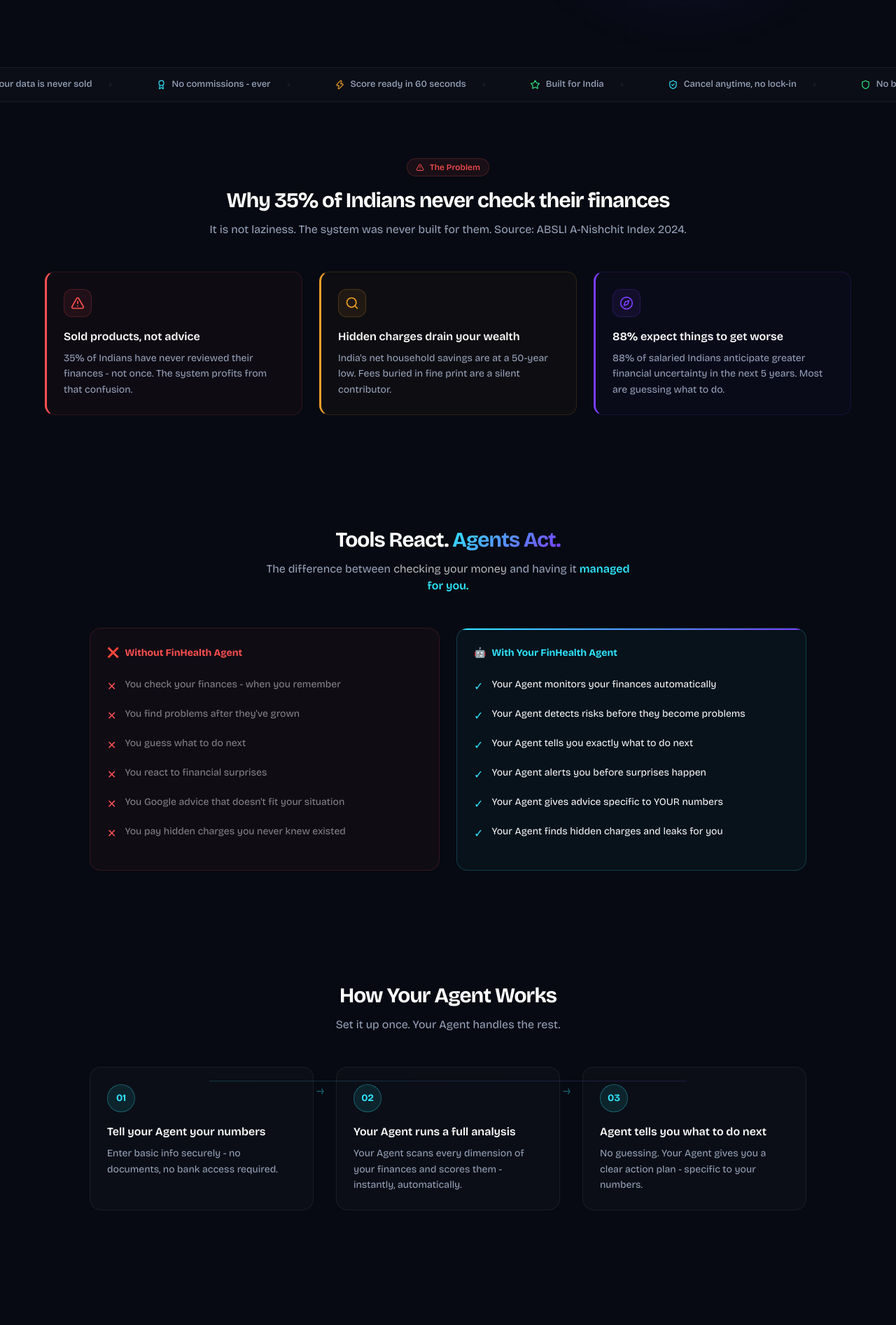
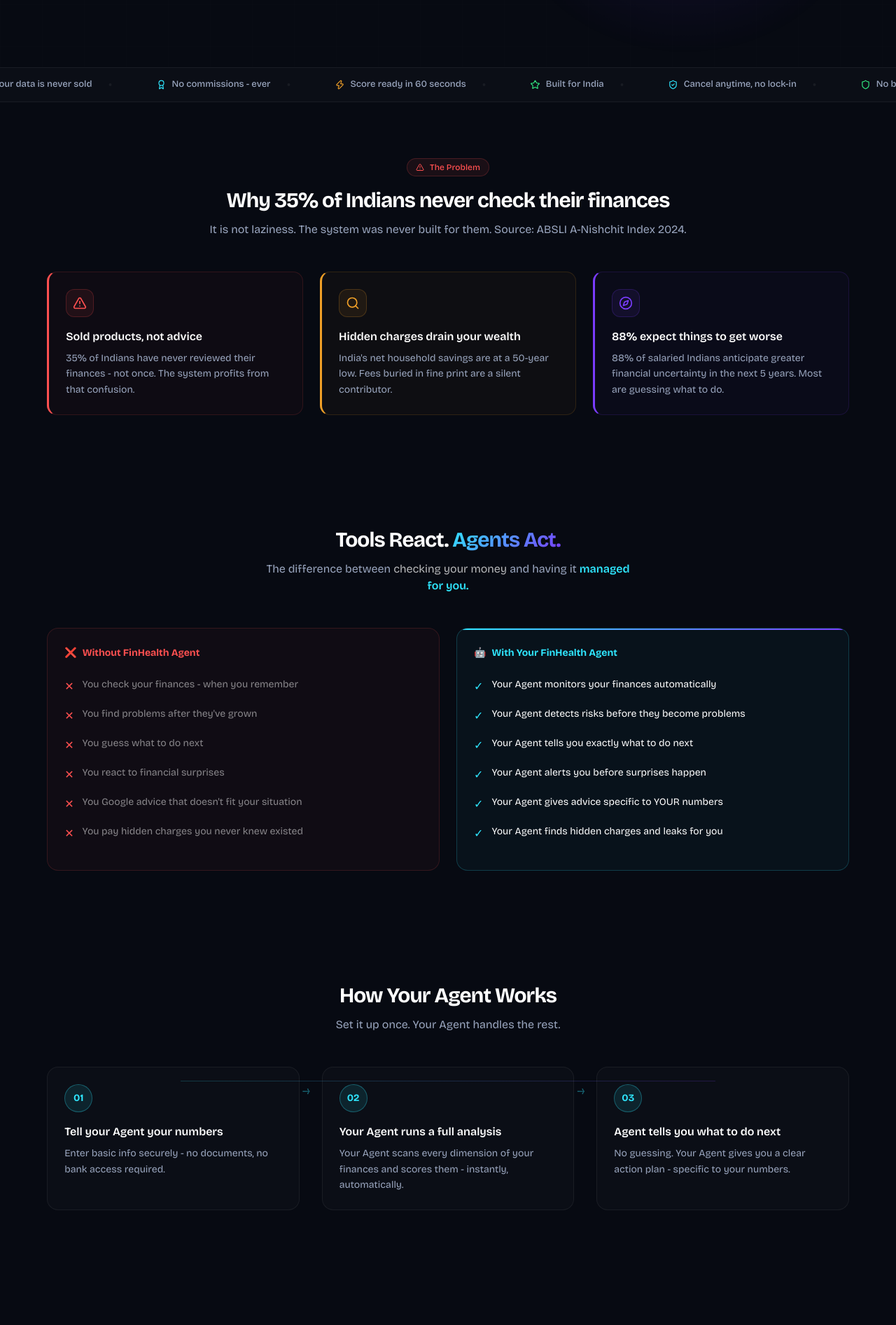
Before and after one commit to Jerry19967/finhealth-landing, a Next.js app: page / in a window 1280 px wide. Shown: the part 894-2787 px from the top of the page at 70% size. Built offline with nearby package versions, Linux system fonts and the light colour scheme.

Commit message:
fix: remove all max-w caps for fluid layout

```diff
--- a/app/page.tsx
+++ b/app/page.tsx
@@ -233,7 +233,7 @@ export default function Home() {
       {/* ── Navbar ─────────────────────────────────────────────────────────── */}
       <nav className="fixed top-0 left-0 right-0 z-50"
         style={{ background: "rgba(7,10,18,0.9)", backdropFilter: "blur(8px)", borderBottom: `1px solid ${T.border}` }}>
-        <div className="max-w-7xl mx-auto px-4 sm:px-6 h-16 flex items-center justify-between">
+        <div style={{ maxWidth: "100%", padding: "0 4vw", height: "64px", display: "flex", alignItems: "center", justifyContent: "space-between" }}>
 
           {/* Logo - identical to AppLayout sidebar */}
           <button type="button" onClick={() => window.location.href = '/'}
@@ -472,7 +472,7 @@ export default function Home() {
 
       {/* ── Problems ───────────────────────────────────────────────────────── */}
       <section className="py-20 px-4">
-        <div className="max-w-6xl mx-auto">
+        <div style={{ width: "100%", padding: "0 4vw" }}>
           <div className="text-center mb-12">
             <div className="inline-flex items-center gap-2 px-3 py-1 rounded-full mb-4"
               style={{ background: `rgba(255,80,80,0.08)`, border: `1px solid rgba(255,80,80,0.2)` }}>
@@ -500,7 +500,7 @@ export default function Home() {
 
       {/* ── Old Way vs Agent ───────────────────────────────────────────────── */}
       <section className="py-20 px-4">
-        <div className="max-w-5xl mx-auto">
+        <div style={{ width: "100%", padding: "0 4vw" }}>
           <div className="text-center mb-12">
             <h2 className="text-3xl font-bold text-white mb-3" style={{ fontFamily: T.fontDisplay, letterSpacing: "-0.03em" }}>
               Tools React. <span style={{ background: T.gradPrimary, WebkitBackgroundClip: "text", WebkitTextFillColor: "transparent" }}>Agents Act.</span>
@@ -558,7 +558,7 @@ export default function Home() {
 
       {/* ── How It Works ───────────────────────────────────────────────────── */}
       <section id="tools" className="py-20 px-4">
-        <div className="max-w-5xl mx-auto">
+        <div style={{ width: "100%", padding: "0 4vw" }}>
           <div className="text-center mb-12">
             <h2 className="text-3xl font-bold text-white mb-3" style={{ fontFamily: T.fontDisplay, letterSpacing: "-0.03em" }}>How Your Agent Works</h2>
             <p style={{ color: T.textSecondary }}>Set it up once. Your Agent handles the rest.</p>
@@ -583,7 +583,7 @@ export default function Home() {
 
       {/* ── Features ───────────────────────────────────────────────────────── */}
       <section id="features" className="py-20 px-4">
-        <div className="max-w-6xl mx-auto">
+        <div style={{ width: "100%", padding: "0 4vw" }}>
           <div className="text-center mb-12">
             <h2 className="text-3xl font-bold text-white mb-3" style={{ fontFamily: T.fontDisplay, letterSpacing: "-0.03em" }}>What Your Agent Does</h2>
             <p style={{ color: T.textSecondary }}>A fully-fledged AI Agent - not a tool you operate, but an agent that works for you.</p>
@@ -606,7 +606,7 @@ export default function Home() {
 
       {/* ── Pricing ────────────────────────────────────────────────────────── */}
       <section id="pricing" className="py-20 px-4">
-        <div className="max-w-6xl mx-auto">
+        <div style={{ width: "100%", padding: "0 4vw" }}>
           <div className="text-center mb-12">
             <div className="inline-flex items-center gap-2 px-3 py-1 rounded-full mb-4"
               style={{ background: `rgba(49,233,129,0.1)`, border: `1px solid rgba(49,233,129,0.25)` }}>
@@ -621,7 +621,7 @@ export default function Home() {
             </p>
           </div>
 
-          <div className="grid sm:grid-cols-2 lg:grid-cols-4 gap-5 items-start max-w-6xl mx-auto">
+          <div className="grid sm:grid-cols-2 lg:grid-cols-4 gap-5 items-start" style={{ width: "100%", padding: "0 4vw" }}>
             {/* FREE */}
             <div className="pricing-card p-7 rounded-2xl flex flex-col"
               style={{ background: "rgba(255,255,255,0.03)", border: `1px solid ${T.border}`, backdropFilter: "blur(8px)", minHeight: 480 }}>
@@ -732,7 +732,7 @@ export default function Home() {
 
       {/* ── Market Reality ─────────────────────────────────────────────── */}
       <section className="py-20 px-4">
-        <div className="max-w-5xl mx-auto">
+        <div style={{ width: "100%", padding: "0 4vw" }}>
           <div className="text-center mb-10">
             <div className="inline-flex items-center gap-2 px-3 py-1 rounded-full mb-4"
               style={{ background: "rgba(29,158,117,0.08)", border: "1px solid rgba(29,158,117,0.22)" }}>
@@ -777,7 +777,7 @@ export default function Home() {
 
       {/* ── Testimonials ───────────────────────────────────────────────────── */}
       <section className="py-20 px-4">
-        <div className="max-w-5xl mx-auto">
+        <div style={{ width: "100%", padding: "0 4vw" }}>
           <div className="text-center mb-12">
             <div className="inline-flex items-center gap-2 px-3 py-1 rounded-full mb-4"
               style={{ background: "rgba(47,230,255,0.06)", border: "1px solid rgba(47,230,255,0.18)" }}>
@@ -839,7 +839,7 @@ export default function Home() {
 
       {/* ── Security & Trust ───────────────────────────────────────────────── */}
       <section className="py-16 px-4">
-        <div className="max-w-4xl mx-auto">
+        <div style={{ width: "100%", padding: "0 4vw" }}>
           <div style={{ background: "rgba(47,230,255,0.03)", border: "1px solid rgba(47,230,255,0.12)", borderRadius: 24, padding: "40px 36px" }}>
             <div className="text-center mb-10">
               <div className="inline-flex items-center gap-2 px-3 py-1 rounded-full mb-4"
@@ -888,7 +888,7 @@ export default function Home() {
       <section className="py-24 px-4 text-center relative overflow-hidden">
         <div className="absolute inset-0" style={{ background: `radial-gradient(ellipse at center, rgba(47,230,255,0.07) 0%, transparent 60%)` }} />
         <div style={{ position: "absolute", inset: 0, backgroundImage: `linear-gradient(rgba(255,255,255,0.02) 1px, transparent 1px), linear-gradient(90deg, rgba(255,255,255,0.02) 1px, transparent 1px)`, backgroundSize: "60px 60px" }} />
-        <div className="relative z-10 max-w-2xl mx-auto">
+        <div className="relative z-10" style={{ width: "100%", padding: "0 4vw", textAlign: "center" }}>
           <h2 className="text-3xl font-bold text-white mb-4" style={{ fontFamily: T.fontDisplay, letterSpacing: "-0.03em" }}>
             88% of Indians expect more financial uncertainty.<br />Be the one who actually does something about it.
           </h2>
@@ -912,7 +912,7 @@ export default function Home() {
 
       {/* ── Footer ─────────────────────────────────────────────────────────── */}
       <footer className="py-12 px-4" style={{ borderTop: `1px solid ${T.border}` }}>
-        <div className="max-w-6xl mx-auto">
+        <div style={{ width: "100%", padding: "0 4vw" }}>
           <div className="grid sm:grid-cols-3 gap-8 mb-8">
             <div>
               <div className="flex items-center gap-2 mb-3">
```
